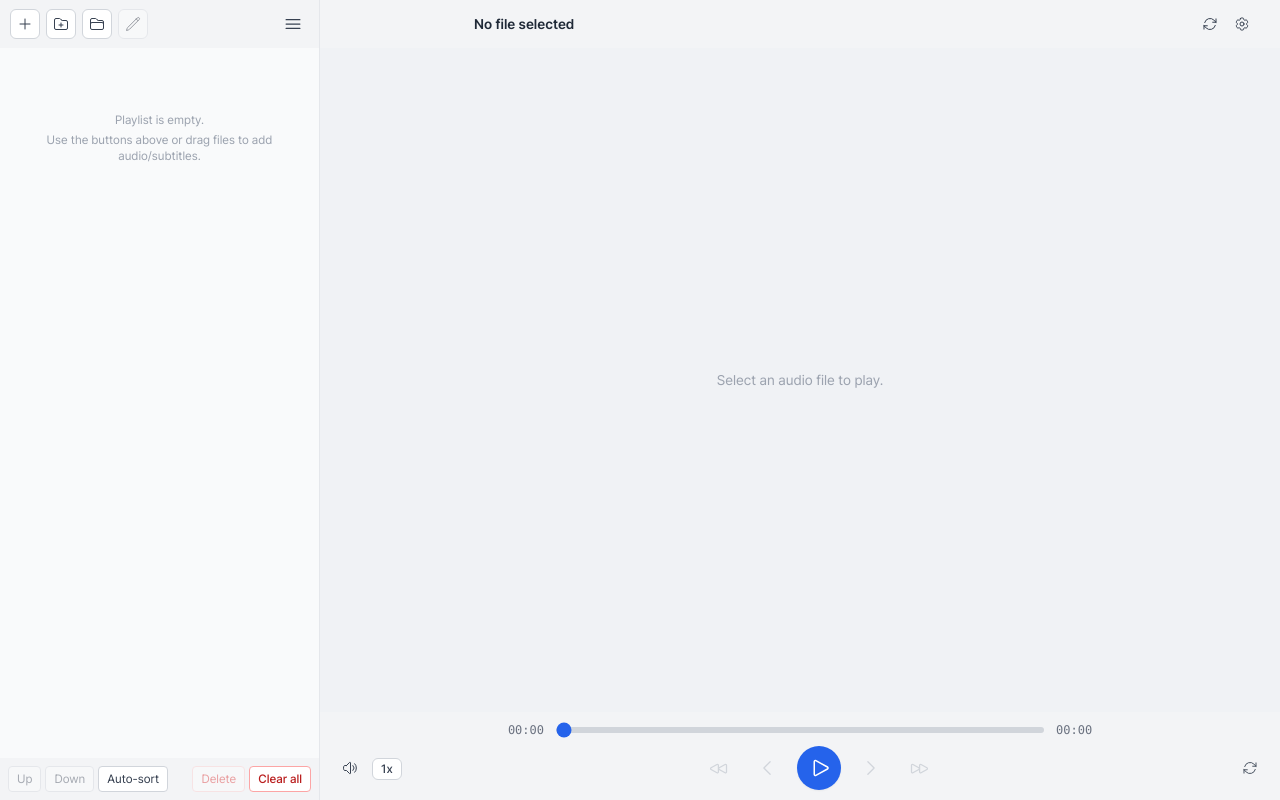
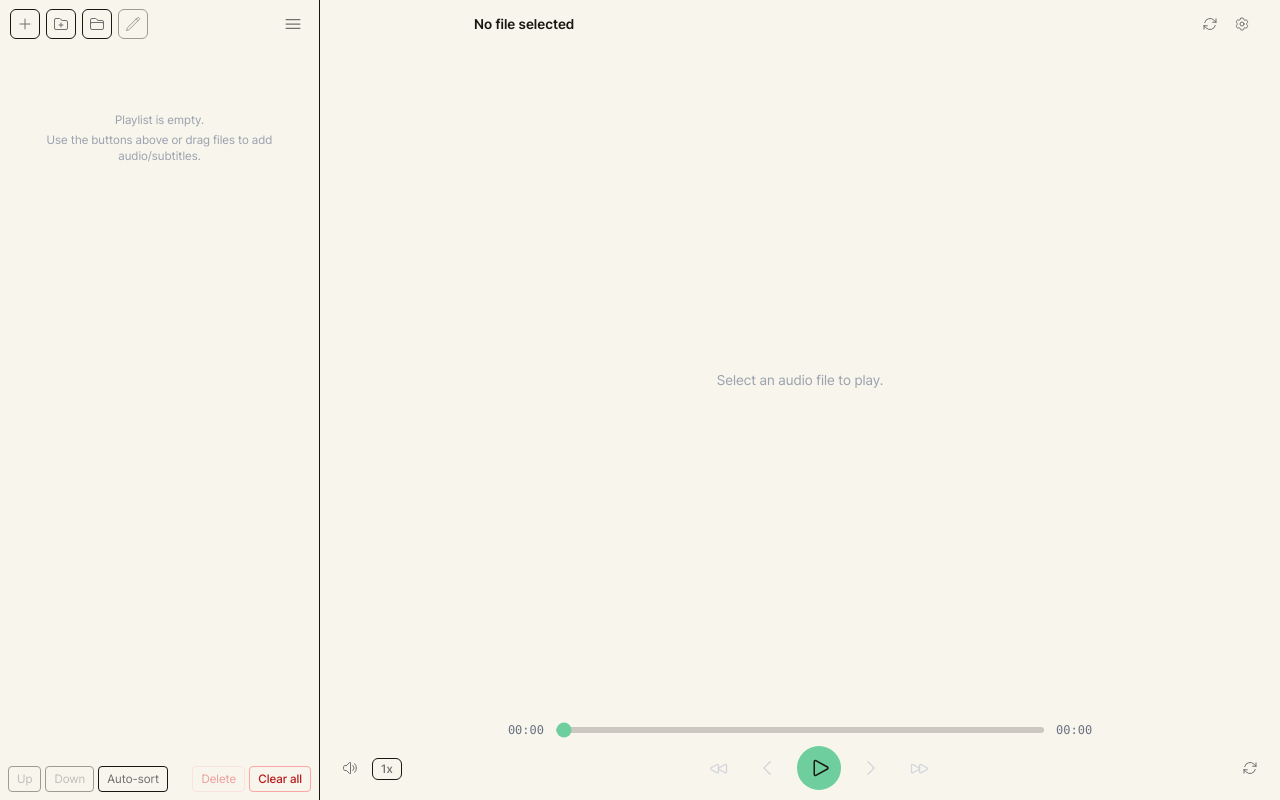
Before and after one commit to thusido/HMSP, a React (Vite) app: page / in a window 1280 px wide. Both pictures are taken after a click on the button 40 px from the left and 24 px from the top of the page. Built offline with nearby package versions, Linux system fonts and the light colour scheme.

Commit message:
Pirsch-style pass: cream canvas, ink hairlines, mint/sunshine accents

```diff
--- a/src/App.tsx
+++ b/src/App.tsx
@@ -285,7 +285,7 @@ export default function App() {
         e.stopPropagation();
       }}
       onDrop={handleDrop}
-      className={`flex h-dvh w-screen overflow-hidden bg-[#FAFAFA] text-gray-900${shouldUseSafeArea() ? ' pt-[env(safe-area-inset-top)]' : ''}`}
+      className={`flex h-dvh w-screen overflow-hidden bg-paper text-ink${shouldUseSafeArea() ? ' pt-[env(safe-area-inset-top)]' : ''}`}
     >
       <PlaylistDrawer
         isOpen={isDrawerOpen}
--- a/src/components/AppBar.tsx
+++ b/src/components/AppBar.tsx
@@ -14,7 +14,7 @@ interface AppBarProps {
 export function AppBar({ fileName, drawerOpen, onToggleDrawer, onRefresh, onOpenSettings, lang }: AppBarProps) {
   const t = STRINGS[lang];
   return (
-    <header className="flex h-12 flex-shrink-0 select-none items-center justify-between bg-chrome-light px-3 dark:bg-gray-900 sm:px-6">
+    <header className="flex h-12 flex-shrink-0 select-none items-center justify-between bg-paper px-3 dark:bg-night sm:px-6">
       <div className="z-10 flex items-center">
         {!drawerOpen && (
           <div className="flex items-center gap-2">
@@ -22,18 +22,18 @@ export function AppBar({ fileName, drawerOpen, onToggleDrawer, onRefresh, onOpen
               type="button"
               onClick={onToggleDrawer}
               aria-label={t.appBar.openDrawer}
-              className="rounded-md p-1.5 text-gray-700 transition-colors hover:bg-gray-200 dark:text-gray-200 dark:hover:bg-gray-800"
+              className="rounded-md p-1.5 text-graphite transition-colors hover:bg-paper-deep dark:text-gray-200 dark:hover:bg-night-hover"
             >
               <Bars3Icon className="h-5 w-5" />
             </button>
-            <span className="text-sm font-bold tracking-tight text-gray-800 dark:text-gray-100">HMSP</span>
+            <span className="text-sm font-bold tracking-tight text-ink dark:text-gray-100">HMSP</span>
           </div>
         )}
       </div>
 
       <div className="flex min-w-0 flex-1 items-center justify-center">
         <div className="flex w-full max-w-2xl items-center px-6 sm:px-10">
-          <span className="block truncate text-left text-xs font-semibold text-gray-800 dark:text-gray-200 sm:text-sm">
+          <span className="block truncate text-left text-xs font-semibold text-ink dark:text-gray-200 sm:text-sm">
             {fileName || t.appBar.noFile}
           </span>
         </div>
@@ -44,7 +44,7 @@ export function AppBar({ fileName, drawerOpen, onToggleDrawer, onRefresh, onOpen
           type="button"
           onClick={onRefresh}
           aria-label={t.appBar.refresh}
-          className="rounded-md p-1.5 text-gray-700 transition-colors hover:bg-gray-200 dark:text-gray-200 dark:hover:bg-gray-800"
+          className="rounded-md p-1.5 text-graphite transition-colors hover:bg-paper-deep dark:text-gray-200 dark:hover:bg-night-hover"
         >
           <ArrowPathIcon className="h-4 w-4" />
         </button>
@@ -52,7 +52,7 @@ export function AppBar({ fileName, drawerOpen, onToggleDrawer, onRefresh, onOpen
           type="button"
           onClick={onOpenSettings}
           aria-label={t.appBar.settings}
-          className="rounded-md p-1.5 text-gray-700 transition-colors hover:bg-gray-200 dark:text-gray-200 dark:hover:bg-gray-800"
+          className="rounded-md p-1.5 text-graphite transition-colors hover:bg-paper-deep dark:text-gray-200 dark:hover:bg-night-hover"
         >
           <Cog6ToothIcon className="h-4 w-4" />
         </button>
--- a/src/components/Notice.tsx
+++ b/src/components/Notice.tsx
@@ -19,7 +19,7 @@ export function Notice({ notice }: { notice: NoticeState | null }) {
   if (!notice || !visible) return null;
   return (
     <div className="pointer-events-none fixed inset-x-0 bottom-24 z-50 flex justify-center px-4">
-      <p className="max-w-2xl rounded-lg bg-gray-900/90 px-4 py-2 text-center text-xs whitespace-pre-line text-white shadow-lg dark:bg-gray-100/90 dark:text-gray-900">
+      <p className="max-w-2xl rounded-2xl bg-ink/90 px-4 py-2 text-center text-xs whitespace-pre-line text-white dark:bg-paper-deep/90 dark:text-ink">
         {notice.message}
       </p>
     </div>
--- a/src/components/PlaybackBar.tsx
+++ b/src/components/PlaybackBar.tsx
@@ -45,7 +45,7 @@ function formatTime(seconds: number): string {
 }
 
 const iconBtn =
-  'rounded-md p-1.5 text-gray-700 transition-colors hover:bg-gray-200 dark:text-gray-200 dark:hover:bg-gray-800';
+  'rounded-md p-1.5 text-graphite transition-colors hover:bg-paper-deep dark:text-gray-200 dark:hover:bg-night-hover';
 
 /**
  * Bottom bar. Button order is strict:
@@ -91,12 +91,12 @@ export function PlaybackBar({
   const roundBtn = (enabled: boolean) =>
     `rounded-full p-1.5 transition-colors sm:p-2 ${
       enabled
-        ? 'text-gray-800 hover:bg-gray-200 dark:text-gray-200 dark:hover:bg-gray-800'
+        ? 'text-ink hover:bg-paper-deep dark:text-gray-200 dark:hover:bg-night-hover'
         : 'cursor-not-allowed text-gray-300 dark:text-gray-700'
     }`;
 
   return (
-    <footer className="z-10 flex-shrink-0 select-none bg-chrome-light px-4 py-2.5 dark:bg-gray-900">
+    <footer className="z-10 flex-shrink-0 select-none bg-paper px-4 py-2.5 dark:bg-night">
       <div className="mb-2 flex w-full justify-center">
         <div className="flex w-full max-w-2xl items-center gap-3 px-6 sm:px-10">
           <span className="w-10 flex-shrink-0 text-right font-mono text-xs text-gray-500">
@@ -111,7 +111,7 @@ export function PlaybackBar({
               value={currentTime}
               onChange={(e) => onSeek(parseFloat(e.target.value))}
               aria-label={t.playback.seek}
-              className="h-1.5 w-full cursor-pointer appearance-none rounded-lg bg-gray-300 accent-blue-600 dark:bg-gray-700"
+              className="h-1.5 w-full cursor-pointer appearance-none rounded-2xl bg-ink/20 accent-mint dark:bg-night-hover"
             />
           </div>
           <span className="w-10 flex-shrink-0 font-mono text-xs text-gray-500">{formatTime(duration)}</span>
@@ -125,8 +125,8 @@ export function PlaybackBar({
               {volume === 0 ? <SpeakerXMarkIcon className="h-4 w-4" /> : <SpeakerWaveIcon className="h-4 w-4" />}
             </button>
             {volumeOpen && (
-              <div className="absolute bottom-9 left-0 z-30 w-44 rounded-lg border border-gray-200 bg-white p-3 shadow-lg dark:border-gray-700 dark:bg-gray-800">
-                <div className="mb-1 flex justify-between text-xs text-gray-600 dark:text-gray-300">
+              <div className="absolute bottom-9 left-0 z-30 w-44 rounded-2xl border border-ink bg-paper p-3 dark:border-gray-700 dark:bg-night-card">
+                <div className="mb-1 flex justify-between text-xs text-graphite dark:text-gray-300">
                   <span>{t.playback.volumeLabel}</span>
                   <span className="font-semibold">{Math.round(volume * 100)}%</span>
                 </div>
@@ -137,7 +137,7 @@ export function PlaybackBar({
                   step={5}
                   value={Math.round(volume * 100)}
                   onChange={(e) => onChangeVolume(parseInt(e.target.value, 10) / 100)}
-                  className="h-1.5 w-full cursor-pointer appearance-none rounded-lg bg-gray-200 accent-blue-600 dark:bg-gray-700"
+                  className="h-1.5 w-full cursor-pointer appearance-none rounded-2xl bg-ink/20 accent-mint dark:bg-night-hover"
                 />
               </div>
             )}
@@ -148,12 +148,12 @@ export function PlaybackBar({
               type="button"
               onClick={() => setSpeedOpen((v) => !v)}
               aria-label={t.playback.speed}
-              className="rounded-md border border-gray-300 bg-white px-2 py-0.5 text-xs font-medium text-gray-700 dark:border-gray-700 dark:bg-gray-800 dark:text-gray-200"
+              className="rounded-md border border-ink bg-paper px-2 py-0.5 text-xs font-medium text-graphite dark:border-gray-700 dark:bg-night-card dark:text-gray-200"
             >
               {rate}x
             </button>
             {speedOpen && (
-              <div className="absolute bottom-9 left-0 z-30 w-24 rounded-lg border border-gray-200 bg-white py-1 shadow-lg dark:border-gray-700 dark:bg-gray-800">
+              <div className="absolute bottom-9 left-0 z-30 w-24 rounded-2xl border border-ink bg-paper py-1 dark:border-gray-700 dark:bg-night-card">
                 {SPEED_OPTIONS.map((s) => (
                   <button
                     key={s}
@@ -162,10 +162,10 @@ export function PlaybackBar({
                       onChangeSpeed(s);
                       setSpeedOpen(false);
                     }}
-                    className={`flex w-full items-center justify-between px-3 py-1.5 text-left text-xs hover:bg-gray-100 dark:hover:bg-gray-700 ${
+                    className={`flex w-full items-center justify-between px-3 py-1.5 text-left text-xs hover:bg-paper-deep dark:hover:bg-night-hover ${
                       rate === s
-                        ? 'bg-blue-50 font-bold text-blue-600 dark:bg-blue-950/40 dark:text-blue-400'
-                        : 'text-gray-700 dark:text-gray-200'
+                        ? 'bg-mint/20 font-bold text-ink dark:bg-mint/15 dark:text-mint'
+                        : 'text-graphite dark:text-gray-200'
                     }`}
                   >
                     <span>{s}x</span>
@@ -188,7 +188,7 @@ export function PlaybackBar({
             type="button"
             onClick={onTogglePlay}
             aria-label={isPlaying ? t.playback.pause : t.playback.play}
-            className="rounded-full bg-blue-600 p-2 text-white shadow-sm transition-transform active:scale-95 sm:p-2.5"
+            className="rounded-full bg-mint p-2 text-ink transition-transform active:scale-95 sm:p-2.5"
           >
             {isPlaying ? <PauseIcon className="h-5 w-5 sm:h-6 sm:w-6" /> : <PlayIcon className="h-5 w-5 translate-x-0.5 sm:h-6 sm:w-6" />}
           </button>
@@ -207,8 +207,8 @@ export function PlaybackBar({
             aria-label={t.playback.repeat}
             className={`rounded-md p-1.5 transition-colors ${
               repeatMode === 'repeat-one'
-                ? 'bg-blue-100 font-bold text-blue-600 dark:bg-blue-950/60 dark:text-blue-400'
-                : 'text-gray-600 hover:bg-gray-200 dark:text-gray-400 dark:hover:bg-gray-800'
+                ? 'bg-mint/20 font-bold text-ink dark:bg-mint/15 dark:text-mint'
+                : 'text-graphite hover:bg-paper-deep dark:text-gray-400 dark:hover:bg-night-hover'
             }`}
           >
             <ArrowPathIcon className="h-4 w-4" />
--- a/src/components/PlaylistDrawer.tsx
+++ b/src/components/PlaylistDrawer.tsx
@@ -82,21 +82,21 @@ export function PlaylistDrawer({
         key={item.id}
         onClick={() => onSelectItem(item.id)}
         onDoubleClick={() => onPlayItem(item)}
-        className={`group flex cursor-pointer items-center justify-between rounded-md border bg-white p-2 transition-all dark:bg-gray-800 ${
+        className={`group flex cursor-pointer items-center justify-between rounded-md border bg-paper p-2 transition-all dark:bg-night-card ${
           isPlaying
-            ? 'border-blue-600 shadow-sm ring-2 ring-blue-500/20 dark:border-blue-500'
+            ? 'border-mint ring-2 ring-mint/30 dark:border-mint'
             : isSelected
-              ? 'border-blue-300 bg-blue-50/20 dark:border-blue-700 dark:bg-blue-950/20'
-              : 'border-gray-200 hover:border-gray-300 dark:border-gray-700 dark:hover:border-gray-600'
+              ? 'border-ink/30 bg-ink/5 dark:border-graphite dark:bg-paper/5'
+              : 'border-ink hover:border-gray-300 dark:border-gray-700 dark:hover:border-gray-600'
         }`}
       >
         <div className="mr-2 flex flex-1 items-start gap-2 overflow-hidden">
-          <MusicalNoteIcon className={`h-4 w-4 pt-0.5 ${isPlaying ? 'text-blue-600 dark:text-blue-400' : 'text-gray-400 dark:text-gray-500'}`} />
+          <MusicalNoteIcon className={`h-4 w-4 pt-0.5 ${isPlaying ? 'text-ink dark:text-mint' : 'text-gray-400 dark:text-gray-500'}`} />
           <div className="flex-1 overflow-hidden">
             <div className="flex items-center gap-1.5">
               <span
                 title={item.fileName}
-                className={`block truncate text-xs ${isPlaying ? 'font-bold text-blue-900 dark:text-blue-200' : 'font-medium text-gray-800 dark:text-gray-200'}`}
+                className={`block truncate text-xs ${isPlaying ? 'font-bold text-ink dark:text-paper' : 'font-medium text-ink dark:text-gray-200'}`}
               >
                 {item.fileName}
               </span>
@@ -124,7 +124,7 @@ export function PlaylistDrawer({
             onManualAttachSubtitle(item);
           }}
           title={t.drawer.attachHint}
-          className="flex-shrink-0 rounded p-1 text-gray-400 hover:bg-gray-100 hover:text-gray-700 dark:hover:bg-gray-700 dark:hover:text-gray-200"
+          className="flex-shrink-0 rounded p-1 text-gray-400 hover:bg-paper-deep hover:text-gray-700 dark:hover:bg-night-hover dark:hover:text-gray-200"
         >
           <LinkIcon className="h-3.5 w-3.5" />
         </button>
@@ -133,16 +133,16 @@ export function PlaylistDrawer({
   };
 
   const drawerContent = (
-    <div className="z-30 flex h-full w-80 flex-shrink-0 flex-col border-r border-gray-200 bg-drawer-light select-none dark:border-gray-800 dark:bg-gray-900">
-      <div className="flex h-12 flex-shrink-0 items-center justify-between bg-chrome-light px-2.5 dark:bg-gray-900">
+    <div className="z-30 flex h-full w-80 flex-shrink-0 flex-col border-r border-ink bg-paper select-none dark:border-gray-800 dark:bg-night">
+      <div className="flex h-12 flex-shrink-0 items-center justify-between bg-paper px-2.5 dark:bg-night">
         <div className="flex items-center gap-1.5">
-          <button type="button" onClick={onAddFiles} title={t.drawer.addFiles} aria-label={t.drawer.addFiles} className="rounded-md border border-gray-300 bg-white p-1.5 text-gray-700 transition-colors hover:bg-gray-100 dark:border-gray-700 dark:bg-gray-800 dark:text-gray-200 dark:hover:bg-gray-700">
+          <button type="button" onClick={onAddFiles} title={t.drawer.addFiles} aria-label={t.drawer.addFiles} className="rounded-md border border-ink bg-paper p-1.5 text-graphite transition-colors hover:bg-paper-deep dark:border-gray-700 dark:bg-night-card dark:text-gray-200 dark:hover:bg-night-hover">
             <PlusIcon className="h-4 w-4" />
           </button>
-          <button type="button" onClick={onAddFolder} title={t.drawer.addFolder} aria-label={t.drawer.addFolder} className="rounded-md border border-gray-300 bg-white p-1.5 text-gray-700 transition-colors hover:bg-gray-100 dark:border-gray-700 dark:bg-gray-800 dark:text-gray-200 dark:hover:bg-gray-700">
+          <button type="button" onClick={onAddFolder} title={t.drawer.addFolder} aria-label={t.drawer.addFolder} className="rounded-md border border-ink bg-paper p-1.5 text-graphite transition-colors hover:bg-paper-deep dark:border-gray-700 dark:bg-night-card dark:text-gray-200 dark:hover:bg-night-hover">
             <FolderPlusIcon className="h-4 w-4" />
           </button>
-          <button type="button" onClick={onCreateVirtualFolder} title={t.drawer.newFolder} aria-label={t.drawer.newFolder} className="rounded-md border border-gray-300 bg-white p-1.5 text-gray-700 transition-colors hover:bg-gray-100 dark:border-gray-700 dark:bg-gray-800 dark:text-gray-200 dark:hover:bg-gray-700">
+          <button type="button" onClick={onCreateVirtualFolder} title={t.drawer.newFolder} aria-label={t.drawer.newFolder} className="rounded-md border border-ink bg-paper p-1.5 text-graphite transition-colors hover:bg-paper-deep dark:border-gray-700 dark:bg-night-card dark:text-gray-200 dark:hover:bg-night-hover">
             <FolderIcon className="h-4 w-4" />
           </button>
           <button
@@ -151,7 +151,7 @@ export function PlaylistDrawer({
             disabled={!selectedFolderId}
             title={t.drawer.rename}
             aria-label="Rename selected folder"
-            className="rounded-md border border-gray-300 bg-white p-1.5 transition-colors dark:border-gray-700 dark:bg-gray-800 disabled:cursor-not-allowed disabled:opacity-40 hover:bg-gray-100 dark:hover:bg-gray-700"
+            className="rounded-md border border-ink bg-paper p-1.5 transition-colors dark:border-gray-700 dark:bg-night-card disabled:cursor-not-allowed disabled:opacity-40 hover:bg-paper-deep dark:hover:bg-night-hover"
           >
             <PencilIcon className="h-4 w-4" />
           </button>
@@ -161,7 +161,7 @@ export function PlaylistDrawer({
           onClick={onClose}
           title={t.drawer.close}
           aria-label={t.drawer.close}
-          className="rounded-md p-1.5 text-gray-700 transition-colors hover:bg-gray-200 dark:text-gray-200 dark:hover:bg-gray-800"
+          className="rounded-md p-1.5 text-graphite transition-colors hover:bg-paper-deep dark:text-gray-200 dark:hover:bg-night-hover"
         >
           <Bars3Icon className="h-5 w-5" />
         </button>
@@ -190,12 +190,12 @@ export function PlaylistDrawer({
               onDragLeave={(e) => {
                 if (!e.currentTarget.contains(e.relatedTarget as Node)) onSetDropTargetFolder(null);
               }}
-              className={`rounded-lg border p-2 transition-all ${
+              className={`rounded-2xl border p-2 transition-all ${
                 isDropTarget
-                  ? 'border-blue-500 bg-blue-100/70 dark:border-blue-500 dark:bg-blue-950/60'
+                  ? 'border-mint bg-mint/20 dark:border-mint dark:bg-mint/15'
                   : isSelected
-                    ? 'border-blue-400 bg-blue-50/40 dark:border-blue-700 dark:bg-blue-950/30'
-                    : 'border-gray-200 bg-drawer-folder dark:border-gray-800 dark:bg-gray-800/80'
+                    ? 'border-mint/70 bg-mint/10 dark:border-graphite dark:bg-paper/5'
+                    : 'border-ink bg-drawer-folder dark:border-gray-800 dark:bg-night-card/80'
               }`}
             >
               <div
@@ -203,7 +203,7 @@ export function PlaylistDrawer({
                 className="flex cursor-pointer items-center justify-between rounded px-1.5 py-1 hover:bg-black/5 dark:hover:bg-white/5"
               >
                 <div className="flex items-center gap-2 truncate">
-                  <span className="truncate text-xs font-bold text-gray-800 dark:text-gray-200">
+                  <span className="truncate text-xs font-bold text-ink dark:text-gray-200">
                     {`${(folderIndex + 1).toString().padStart(2, '0')}. ${folder.name}`}
                   </span>
                   <span className="font-mono text-xs text-gray-500 dark:text-gray-400">({folderItems.length})</span>
@@ -222,7 +222,7 @@ export function PlaylistDrawer({
               {!isCollapsed && (
                 <div className="mt-1.5 space-y-1.5 pl-1">
                   {folderItems.length === 0 ? (
-                    <div className="rounded bg-white/60 py-2 text-center text-xs text-gray-400 dark:bg-gray-900/60">
+                    <div className="rounded bg-paper/60 py-2 text-center text-xs text-gray-400 dark:bg-night/60">
                       {t.drawer.noAudio}
                     </div>
                   ) : (
@@ -235,10 +235,10 @@ export function PlaylistDrawer({
         })}
 
         {rootItems.length > 0 && (
-          <div className="rounded-lg border border-gray-200 bg-gray-100/70 p-2 dark:border-gray-800 dark:bg-gray-800/50">
+          <div className="rounded-2xl border border-ink bg-paper-deep/70 p-2 dark:border-gray-800 dark:bg-night-card/50">
             <div
               onClick={() => onSelectFolder(null)}
-              className="mb-1.5 flex cursor-pointer items-center justify-between px-1 text-xs font-bold text-gray-600 dark:text-gray-300"
+              className="mb-1.5 flex cursor-pointer items-center justify-between px-1 text-xs font-bold text-graphite dark:text-gray-300"
             >
               <span>{t.drawer.rootFiles(rootItems.length)}</span>
             </div>
@@ -254,23 +254,23 @@ export function PlaylistDrawer({
         )}
       </div>
 
-      <div className="flex flex-shrink-0 items-center justify-between bg-chrome-light p-2 text-xs dark:bg-gray-900">
+      <div className="flex flex-shrink-0 items-center justify-between bg-paper p-2 text-xs dark:bg-night">
         <div className="flex items-center gap-1">
-          <button type="button" onClick={onMoveFolderUp} disabled={!selectedFolderId} title={t.drawer.moveUp} className="rounded border border-gray-300 bg-white px-2 py-1 text-gray-700 hover:bg-gray-100 disabled:cursor-not-allowed disabled:opacity-40 dark:border-gray-700 dark:bg-gray-800 dark:text-gray-200 dark:hover:bg-gray-700">
+          <button type="button" onClick={onMoveFolderUp} disabled={!selectedFolderId} title={t.drawer.moveUp} className="rounded border border-ink bg-paper px-2 py-1 text-graphite hover:bg-paper-deep disabled:cursor-not-allowed disabled:opacity-40 dark:border-gray-700 dark:bg-night-card dark:text-gray-200 dark:hover:bg-night-hover">
             {t.drawer.moveUpLabel}
           </button>
-          <button type="button" onClick={onMoveFolderDown} disabled={!selectedFolderId} title={t.drawer.moveDown} className="rounded border border-gray-300 bg-white px-2 py-1 text-gray-700 hover:bg-gray-100 disabled:cursor-not-allowed disabled:opacity-40 dark:border-gray-700 dark:bg-gray-800 dark:text-gray-200 dark:hover:bg-gray-700">
+          <button type="button" onClick={onMoveFolderDown} disabled={!selectedFolderId} title={t.drawer.moveDown} className="rounded border border-ink bg-paper px-2 py-1 text-graphite hover:bg-paper-deep disabled:cursor-not-allowed disabled:opacity-40 dark:border-gray-700 dark:bg-night-card dark:text-gray-200 dark:hover:bg-night-hover">
             {t.drawer.moveDownLabel}
           </button>
-          <button type="button" onClick={onAutoSortFolders} title={t.drawer.autoSort} className="rounded border border-gray-300 bg-white px-2 py-1 text-gray-700 hover:bg-gray-100 dark:border-gray-700 dark:bg-gray-800 dark:text-gray-200 dark:hover:bg-gray-700">
+          <button type="button" onClick={onAutoSortFolders} title={t.drawer.autoSort} className="rounded border border-ink bg-paper px-2 py-1 text-graphite hover:bg-paper-deep dark:border-gray-700 dark:bg-night-card dark:text-gray-200 dark:hover:bg-night-hover">
             {t.drawer.autoSortLabel}
           </button>
         </div>
         <div className="flex items-center gap-1">
-          <button type="button" onClick={onDeleteSelected} disabled={!selectedFolderId && !selectedItemId} title={t.drawer.deleteSelected} className="rounded border border-red-200 bg-white px-2 py-1 text-red-600 hover:bg-red-50 disabled:cursor-not-allowed disabled:opacity-40 dark:border-red-900/60 dark:bg-gray-800 dark:text-red-400 dark:hover:bg-red-950/40">
+          <button type="button" onClick={onDeleteSelected} disabled={!selectedFolderId && !selectedItemId} title={t.drawer.deleteSelected} className="rounded border border-red-200 bg-paper px-2 py-1 text-red-600 hover:bg-red-50 disabled:cursor-not-allowed disabled:opacity-40 dark:border-red-900/60 dark:bg-night-card dark:text-red-400 dark:hover:bg-red-950/40">
             {t.drawer.deleteLabel}
           </button>
-          <button type="button" onClick={onDeleteAll} title={t.drawer.deleteAll} className="rounded border border-red-300 bg-white px-2 py-1 font-medium text-red-700 hover:bg-red-50 dark:border-red-800 dark:bg-gray-800 dark:text-red-400 dark:hover:bg-red-950/50">
+          <button type="button" onClick={onDeleteAll} title={t.drawer.deleteAll} className="rounded border border-red-300 bg-paper px-2 py-1 font-medium text-red-700 hover:bg-red-50 dark:border-red-800 dark:bg-night-card dark:text-red-400 dark:hover:bg-red-950/50">
             {t.drawer.deleteAllLabel}
           </button>
         </div>
--- a/src/index.css
+++ b/src/index.css
@@ -85,12 +85,12 @@ body {
 }
 
 ::-webkit-scrollbar-thumb {
-  background: rgba(156, 163, 175, 0.4);
+  background: rgba(112, 112, 112, 0.4);
   border-radius: 9999px;
 }
 
 ::-webkit-scrollbar-thumb:hover {
-  background: rgba(156, 163, 175, 0.7);
+  background: rgba(112, 112, 112, 0.7);
 }
 
 /* Text selection is allowed only inside the reader */
```
Also changed, not shown: src/components/ConfirmModal.tsx (+6 -4 lines), src/components/MainReader.tsx (+8 -8 lines), src/components/PromptModal.tsx (+4 -4 lines), src/components/SettingsModal.tsx (+15 -15 lines), tailwind.config.js (+9 -0 lines).
